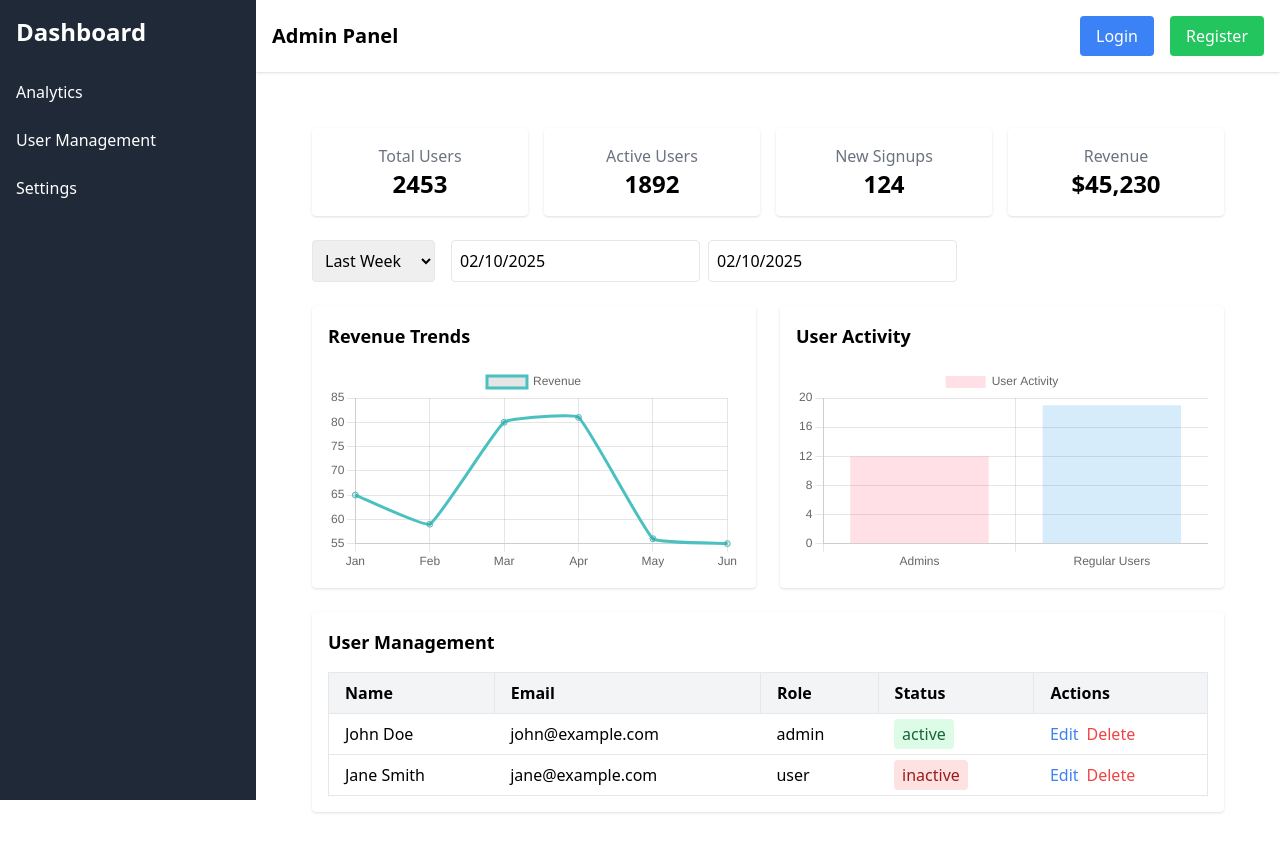
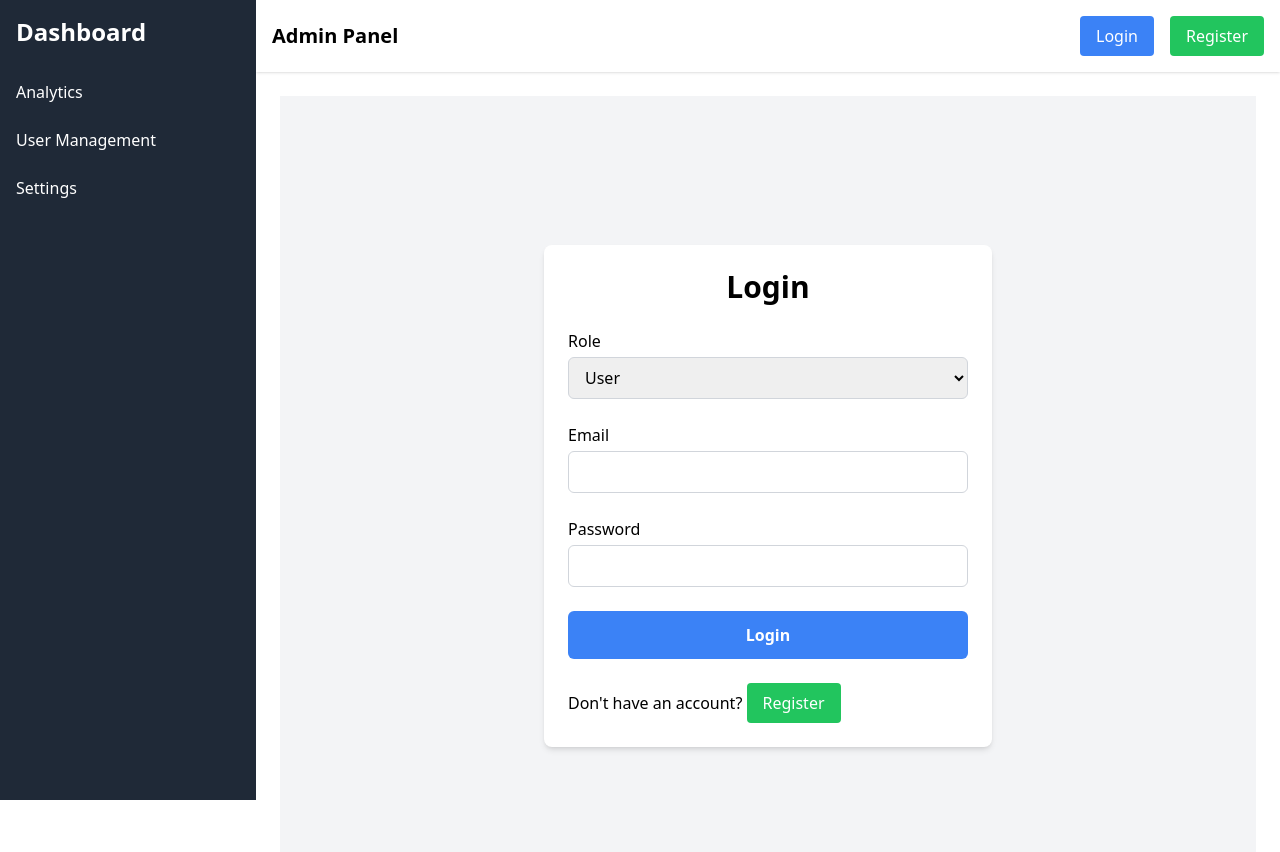
Before and after one commit to Dee-Dayo/Admin-Dashboard, a React (Vite) app: page / in a window 1280 px wide. Before the commit this address led to /dashboard. Shown: the top 852 px of the page. Built offline with nearby package versions, Linux system fonts and the light colour scheme.

Commit message:
fixed Register error

```diff
--- a/src/App.jsx
+++ b/src/App.jsx
@@ -8,27 +8,31 @@ import Login from "./pages/Auth/Login/Login.jsx";
 import Dashboard from "./features/dashboard/Dashboard.jsx";
 import Admin from "./features/admin/admin.jsx";
 import SettingsPage from "./features/dashboard/SettingsPage.jsx";
+import PrivateRoute from "./components/PrivateRoute.jsx";
+
 
 
 const App = () => {
   const location = useLocation();
   const excludePaths = ["/register", "/login"];
+  const isAuth = localStorage.getItem("token");
+  console.log(isAuth);
 
   return (
     <div className="flex">
       {!excludePaths.includes(location.pathname) && <Sidebar />}
       <div className="flex-1">
-        <Navbar />
+        <Navbar isAuth={isAuth} />
         <div className="p-6">
 
           <Routes>
-            <Route path="/" element={<Navigate to="/dashboard" />} />
+            <Route path="/" element={isAuth ? <Dashboard /> : <Login />} />
             <Route path="/register" element={<Register />} />
             <Route path="/login" element={<Login />} />
-            <Route path="/dashboard" element={<Dashboard />} />
-            <Route path="/users" element={<Users />} />
-            <Route path="/admin" element={<Admin />} />
-            <Route path="/settings" element={<SettingsPage />} />
+            <Route path="/dashboard" element={<PrivateRoute><Dashboard /></PrivateRoute>} />
+            <Route path="/users" element={<PrivateRoute><Users /></PrivateRoute>} />
+            <Route path="/admin" element={<PrivateRoute><Admin /></PrivateRoute>} />
+            <Route path="/settings" element={<PrivateRoute><SettingsPage /></PrivateRoute>} />
           </Routes>
 
         </div>
--- a/src/components/Navbar.jsx
+++ b/src/components/Navbar.jsx
@@ -2,7 +2,9 @@
 import React from "react";
 import { useNavigate } from "react-router-dom";
 
-const Navbar = () => {
+
+
+const Navbar = ({ isAuth }) => {
   const navigate = useNavigate();
 
   return (
@@ -11,7 +13,9 @@ const Navbar = () => {
         <h1 className="text-xl font-bold">Admin Panel</h1>
 
         <div className="flex items-center gap-4">
-          <button
+          {!isAuth ? (
+            <>
+            <button
             onClick={() => navigate("/login")}
             className="bg-blue-500 text-white px-4 py-2 rounded hover:bg-blue-600"
           >
@@ -23,6 +27,13 @@ const Navbar = () => {
           >
             Register
           </button>
+        </>
+        ) : (
+          <button onClick={() => localStorage.removeItem("token")} className="bg-red-500 text-white px-4 py-2 rounded hover:bg-red-600">
+            Logout
+          </button>
+        )
+        }
         </div>
       </div>
     </nav>
--- a/src/components/PrivateRoute.jsx
+++ b/src/components/PrivateRoute.jsx
@@ -2,19 +2,17 @@ import { useSelector } from "react-redux";
 import { Navigate, useLocation } from "react-router-dom";
 import { RootState } from "../store/store";
 
-const PrivateRoute = ({ children, requiredRole }) => {
+const PrivateRoute = ({ children, isAuth }) => {
   const location = useLocation();
-  const auth = useSelector((state) => state.auth);
 
-  if (!auth.accessToken) {
+
+  if (!isAuth) {
     return <Navigate to="/login" state={{ from: location.pathname }} replace />;
   }
 
-  if (requiredRole && auth.user?.role !== requiredRole){
-    return <Navigate to="/" replace />;
-  }
+
 
   return children;
 };
 
-export const PrivateRoute;
+export default PrivateRoute;
--- a/src/pages/Auth/Login/Login.jsx
+++ b/src/pages/Auth/Login/Login.jsx
@@ -1,8 +1,10 @@
 import { useState } from "react";
 import { useNavigate } from "react-router-dom";
 import axios from "axios";
-import { toast } from "react-toastify";
+import { toast, ToastContainer } from "react-toastify";
 import "react-toastify/dist/ReactToastify.css";
+
+
 
 const LoginPage = () => {
     const [email, setEmail] = useState("");
@@ -23,10 +25,8 @@ const LoginPage = () => {
         try {
             const response = await axios.post(endpoint, { email, password });
             toast.success("Login successful!");
-
             // Save token to localStorage
             localStorage.setItem("token", response.data.token);
-
             // Redirect to dashboard
             navigate("/dashboard");
         } catch (error) {
@@ -87,8 +87,10 @@ const LoginPage = () => {
                     >
                         {loading ? "Loading..." : "Login"}
                     </button>
+                    <p>Don&apos;t have an account?  <button onClick={() => navigate("/register")}     className="bg-green-500 text-white px-4 py-2 rounded hover:bg-green-600">Register</button></p>
                 </form>
             </div>
+        <ToastContainer />
         </div>
     );
 };
--- a/src/pages/Auth/Register/Register.jsx
+++ b/src/pages/Auth/Register/Register.jsx
@@ -1,7 +1,7 @@
 import React, { useState } from "react";
 import { useNavigate } from "react-router-dom";
 import axios from "axios";
-import { toast } from "react-toastify";
+import { toast, ToastContainer } from "react-toastify";
 import "react-toastify/dist/ReactToastify.css";
 import photo from "../../../assets/register.jpg";
 
@@ -165,7 +165,8 @@ const Signup = () => {
             >
               <option value="">Select Role</option>
               <option value="ADMIN">Admin</option>
-              <option value="USER">User</option>
+              <option value="USER">Viewer</option>
+              <option value="USER">Editor</option>
             </select>
             {errors.role && <div className="text-red-500 text-sm mt-1">{errors.role}</div>}
           </div>
@@ -191,6 +192,7 @@ const Signup = () => {
           </div>
         </form>
       </div>
+      <ToastContainer />
     </div>
   );
 };
```
